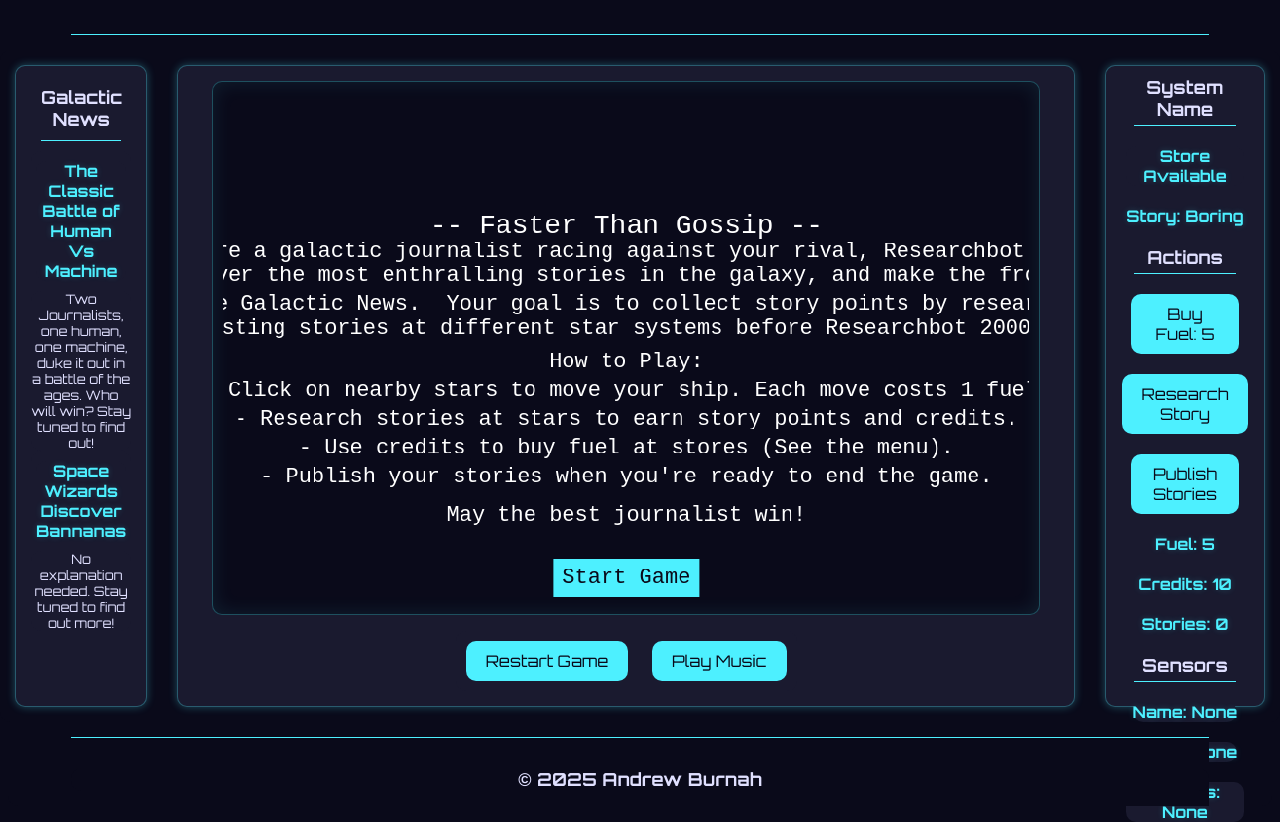
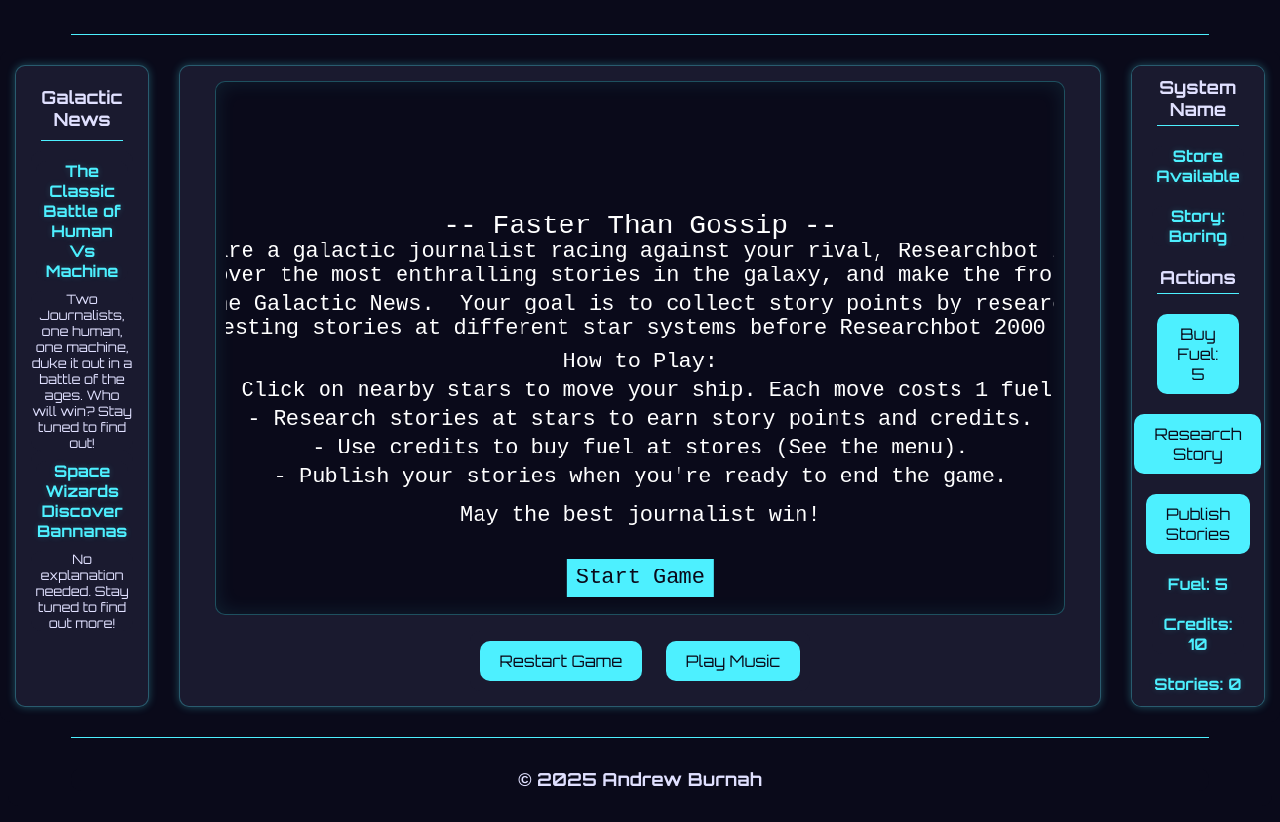
Before and after one commit to chiazmus/home, a website: page for-fun/faster-than-gossip/index.html in a window 1280 px wide. Shown: the part 72-894 px from the top of the page. Drawn offline with Linux system fonts and the light colour scheme.

Commit message:
text overflow fixing

```diff
--- a/for-fun/faster-than-gossip/styles.css
+++ b/for-fun/faster-than-gossip/styles.css
@@ -71,6 +71,10 @@ main {
     border: 1px solid rgba(77, 240, 255, 0.3);
     box-shadow: var(--subtle-glow);
     text-align: center;
+    overflow-y: auto;
+    overflow-x: hidden;
+    scrollbar-color: rgba(77, 240, 255, 0.3) var(--background-secondary);
+    scrollbar-width: thin;
 }
 
 .menu h2 {
@@ -109,6 +113,10 @@ main {
     border: 1px solid rgba(77, 240, 255, 0.3);
     box-shadow: var(--subtle-glow);
     text-align: center;
+    overflow-y: auto;
+    overflow-x: hidden;
+    scrollbar-color: rgba(77, 240, 255, 0.3) var(--background-secondary);
+    scrollbar-width: thin;
 }
 
 .newsarticle {
```
